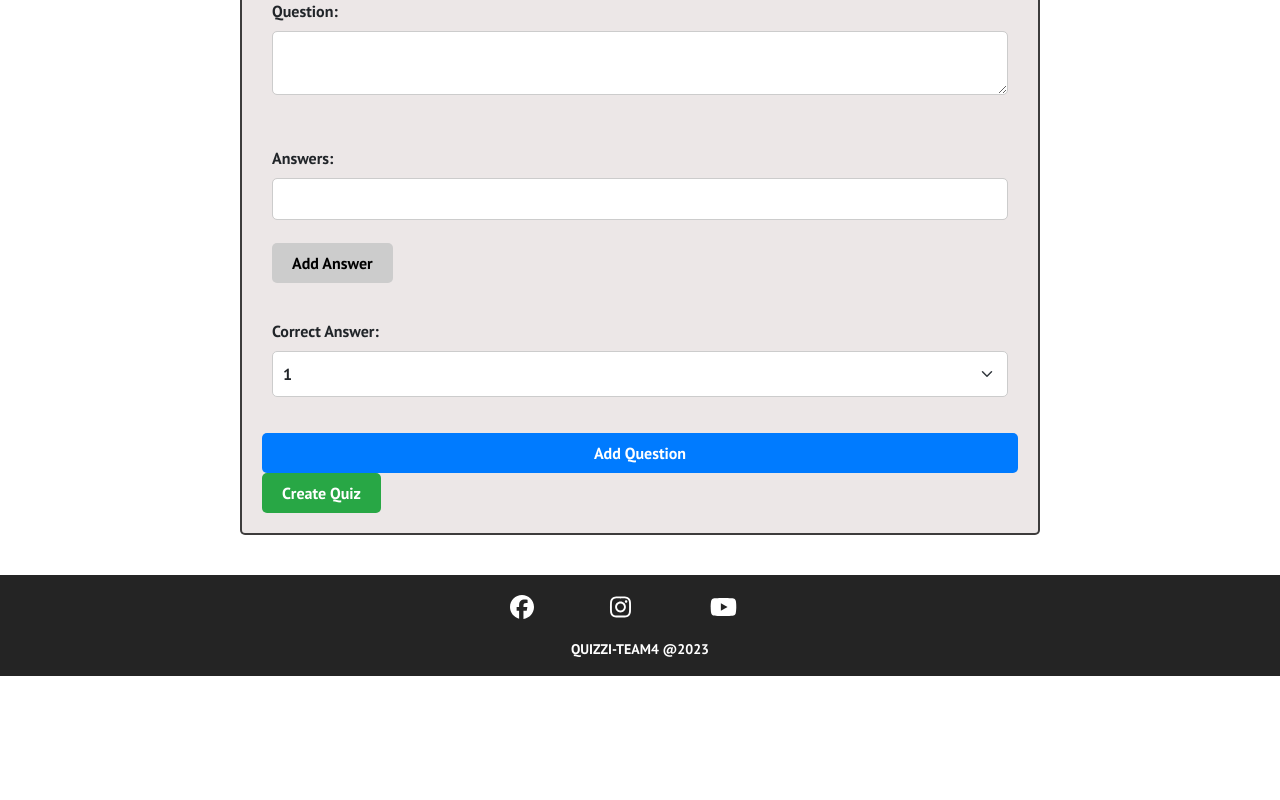
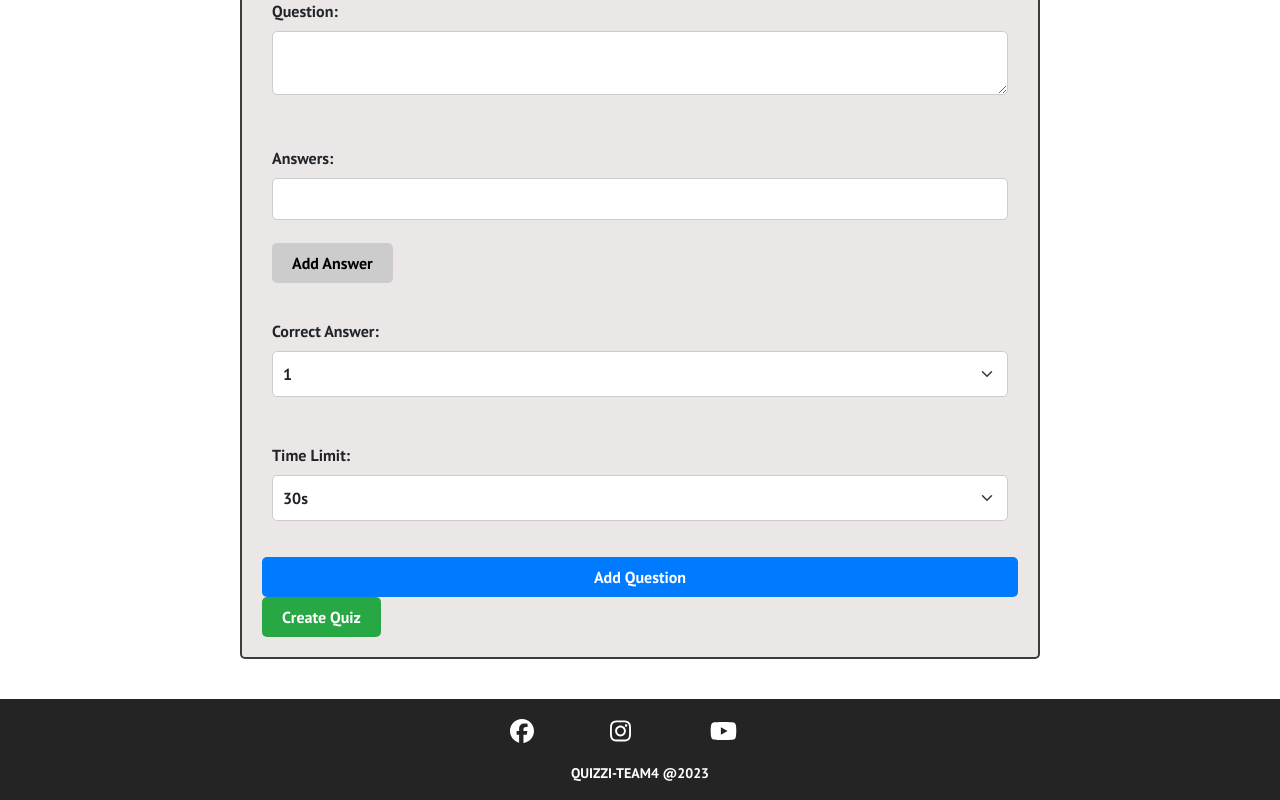
Before and after one commit to thenam176X/Comp231-Team4-Quizzi-app, a React (Create React App) app in the folder frontend/: page /create-quiz in a window 1280 px wide. Shown: the part 500-1300 px from the top of the page. Before the commit the page ends 1176 px from the top, so only its background shows below. Built offline with nearby package versions, Linux system fonts and the light colour scheme; the HTML template or start-up script is replaced by a standard one.

Commit message:
Add the time limit choose option for quiz create

```diff
--- a/frontend/src/components/pages/QuizCreateForm.js
+++ b/frontend/src/components/pages/QuizCreateForm.js
@@ -13,6 +13,7 @@ const QuizCreator = () => {
   const [quizId, setQuizId] = useState(null);
   const [answers, setAnswers] = useState(['']);
   const [correctAnswerIndex, setCorrectAnswerIndex] = useState(0);
+  const [timeLimit, setTimeLimit] = useState(30);
   const history = useHistory();
   const textAreaRef = useRef();
 
@@ -53,6 +54,7 @@ const QuizCreator = () => {
       answers: answers, // include all answers
       correctAnswerIndex: correctAnswerIndex,
       quizType: quizType,
+      timeLimit: timeLimit,
     };
     if (quizType === 'multiple-choice') {
       newQuestion.answers = answers; // include all answers
@@ -180,7 +182,19 @@ const QuizCreator = () => {
     </select>
   </div>
 )}
-
+<div className="mb-3">
+  <label className="form-label">Time Limit:</label>
+  <select
+    className="form-select"
+    value={timeLimit}
+    onChange={(e) => setTimeLimit(Number(e.target.value))}
+  >
+    <option value={30}>30s</option>
+    <option value={60}>60s</option>
+    <option value={90}>90s</option>
+    <option value={150}>150s</option>
+  </select>
+</div>
       <button className="btn btn-primary" onClick={handleAddQuestion}>
         Add Question
       </button>
@@ -192,6 +206,7 @@ const QuizCreator = () => {
     <div key={index} className="mt-3">
       <h4>Question {index + 1}</h4>
       <QuestionText dangerouslySetInnerHTML={{ __html: q.question }} />
+      <h4>Time Limit: {q.timeLimit} seconds</h4> {/* This line displays the time limit */}
       <h4>Answers:</h4>
       {q.answers.map((answer, answerIndex) => (
         <p key={answerIndex} style={{ color:
@@ -205,6 +220,7 @@ const QuizCreator = () => {
     </div>
   ))}
 </div>
+
     </div>
      <Footer/>
      </>
--- a/frontend/src/components/pages/QuizPreview.js
+++ b/frontend/src/components/pages/QuizPreview.js
@@ -60,6 +60,7 @@ const QuizPreviewPage = () => {
             <QuestionContainer key={qIndex}>
               <QuestionTitle>Question {qIndex + 1}</QuestionTitle>
               <QuestionText dangerouslySetInnerHTML={{ __html: question.question }} />
+              <h4>Time Limit: {question.timeLimit} seconds</h4> {/* This line displays the time limit */}
               <AnswerTitle>Answers:</AnswerTitle>
               {question.answers.map((answer, aIndex) => (
                 <AnswerText key={aIndex} isCorrect={aIndex === question.correctAnswerIndex}>
```
Also changed, not shown: 1 other file (tests, documents, lock files or other folders). Lines whose indentation alone changed are shown as unchanged.
